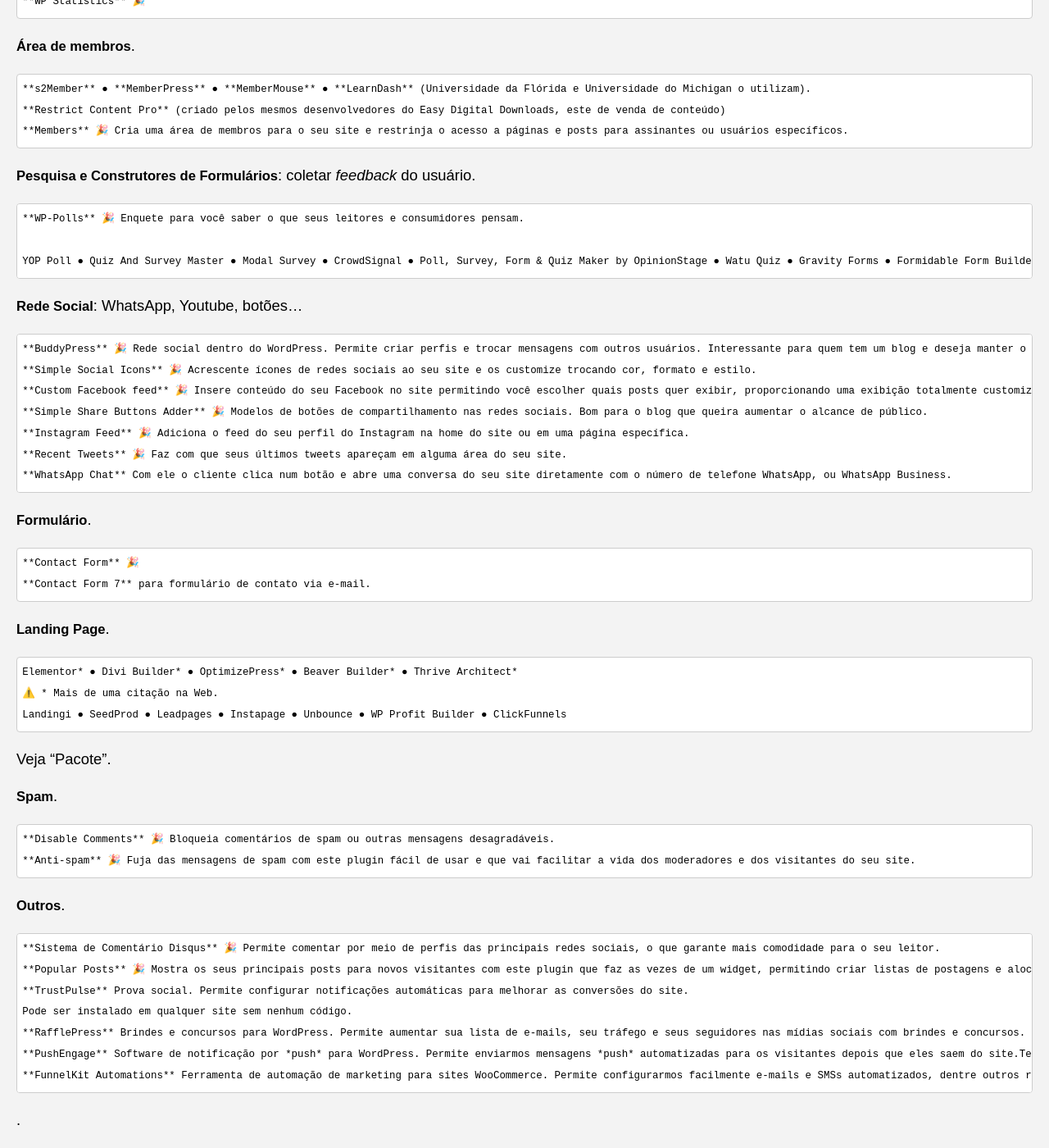
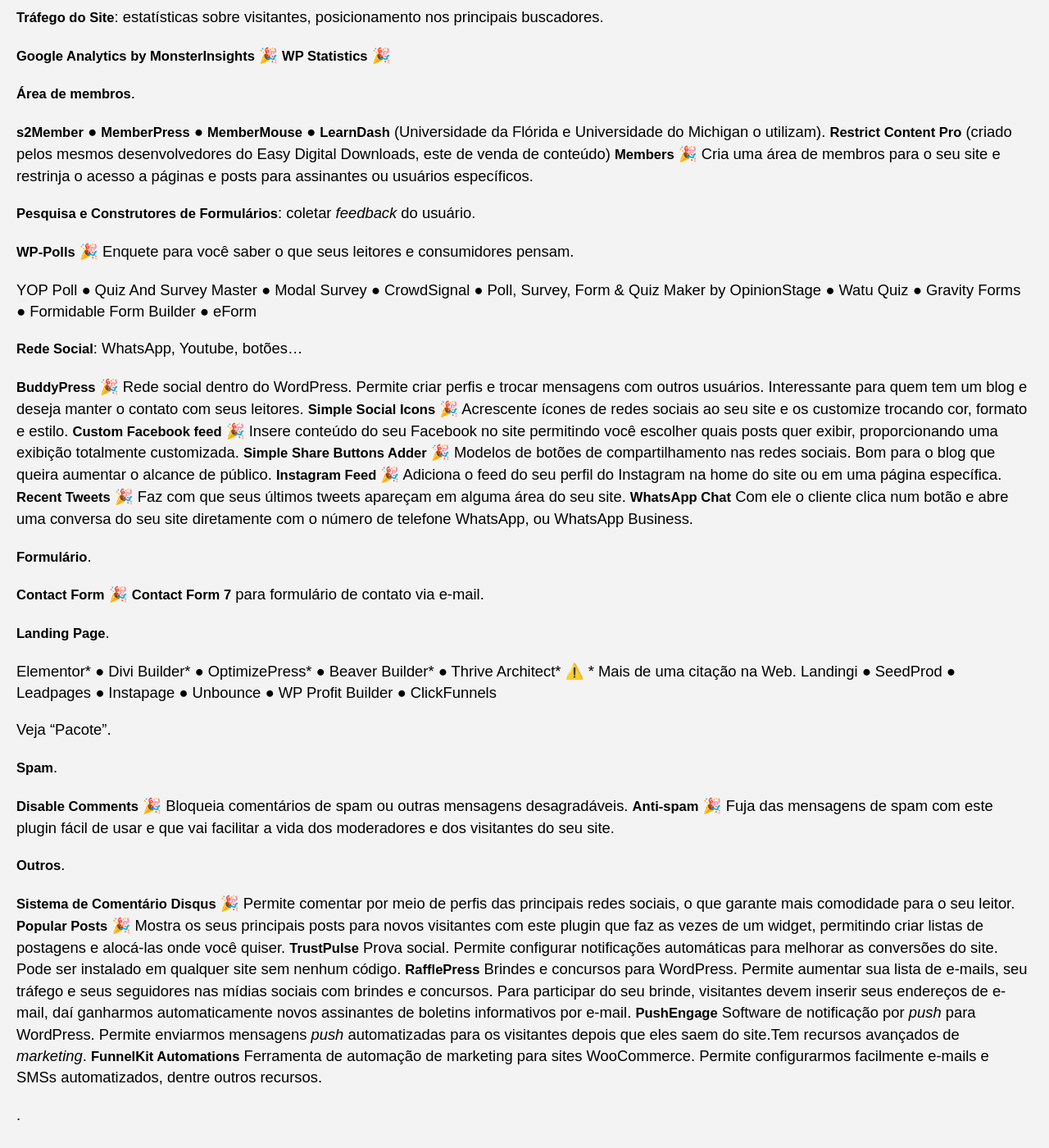
Before and after one commit to Joesynth/joesynth.github.io, a Jekyll site: the page built from _posts/2021-02-07-wordpress-plugins.md, in a window 1280 px wide and 1400 px high, scrolled down 3585 px. Shown: the whole window at 82% size. Built offline with Jekyll 4.4.1, drawn with Linux system fonts in a browser that asks for light colours; some of the changed text lies outside the part shown.

Commit message:
Fix formatting and update plugin descriptions

```diff
--- a/_posts/2021-02-07-wordpress-plugins.md
+++ b/_posts/2021-02-07-wordpress-plugins.md
@@ -23,32 +23,32 @@
 - Outros Plugins
 
 
-<pre>🎉️ Grátis. São os verificados. Isto é, pode haver outros grátis nesta lista e não sabemos.</pre>
+🎉️ Grátis. São os verificados. Isto é, pode haver outros grátis nesta lista e não sabemos.
 
 
 ## Multimídia
 
 **Imagem** (Galeria, *slider*, etc).
 
-<pre>**NextGen Gallery** 🎉️ Crie galerias de fotos mais elaboradas.
+**NextGen Gallery** 🎉️ Crie galerias de fotos mais elaboradas.
 **Meta Slider** 🎉️ Crie sliders (imagens rotativas) otimizados para SEO.
 **Image Widget** 🎉️ Coloque imagens onde você quiser bem como criar slideshows e lightboxes.
-**Imsanity** 🎉️ Fotos automaticamente redimensionadas para tamanhos apropriados. Também é possível estabelecer regras de tamanho e converter imagens no próprio plugin.</pre>
+**Imsanity** 🎉️ Fotos automaticamente redimensionadas para tamanhos apropriados. Também é possível estabelecer regras de tamanho e converter imagens no próprio plugin.
 
 **Áudio / Música**.
 
-<pre>**  Música de fundo** (adicionar).
+**  Música de fundo** (adicionar).
 Elfsight Background Audio player ● Background Music Manager ● MP3 Audio Player ● Compact WordPress Audio Player
 
   **Reprodutores de Áudio**.
 PowerPress Podcasting plugin por Blubrry ● AudioIgniter ● Seriously Simple Podcasting ● Smart Podcast Player ● Audio Player ● Music Player for WooCommerce ● ZoomSounds ● WP Audio Player ● tPlayer ● WavePlayer
 
   **Rádio**.
-Radio Player (SoftLab) ● WP Radio (SoftLab) ● Hero ● Radio Station ● StreamCast ● Luna Web Radio Player</pre>
+Radio Player (SoftLab) ● WP Radio (SoftLab) ● Hero ● Radio Station ● StreamCast ● Luna Web Radio Player
 
 **Vídeo**.
 
-<pre>**YouTube** Permite o *embed* mais fácil de vídeos hospedados no YouTube. Também a criação de galerias e até transmissão ao vivo.</pre>
+**YouTube** Permite o *embed* mais fácil de vídeos hospedados no YouTube. Também a criação de galerias e até transmissão ao vivo.
 
 .
 
@@ -133,99 +147,99 @@
 
 **Tráfego do Site**: estatísticas sobre visitantes, posicionamento nos principais buscadores.
 
-<pre>**Google Analytics by MonsterInsights** 🎉️
-**WP Statistics** 🎉️</pre>
+**Google Analytics by MonsterInsights** 🎉️
+**WP Statistics** 🎉️
 
 **Área de membros**.
 
-<pre>**s2Member** ● **MemberPress** ● **MemberMouse** ● **LearnDash** (Universidade da Flórida e Universidade do Michigan o utilizam).
+**s2Member** ● **MemberPress** ● **MemberMouse** ● **LearnDash** (Universidade da Flórida e Universidade do Michigan o utilizam).
 **Restrict Content Pro** (criado pelos mesmos desenvolvedores do Easy Digital Downloads, este de venda de conteúdo)
-**Members** 🎉️ Cria uma área de membros para o seu site e restrinja o acesso a páginas e posts para assinantes ou usuários específicos.</pre>
+**Members** 🎉️ Cria uma área de membros para o seu site e restrinja o acesso a páginas e posts para assinantes ou usuários específicos.
 
 **Pesquisa e Construtores de Formulários**: coletar *feedback* do usuário.
 
-<pre>**WP-Polls** 🎉️ Enquete para você saber o que seus leitores e consumidores pensam.
+**WP-Polls** 🎉️ Enquete para você saber o que seus leitores e consumidores pensam.
 
-YOP Poll ● Quiz And Survey Master ● Modal Survey ● CrowdSignal ● Poll, Survey, Form &amp; Quiz Maker by OpinionStage ● Watu Quiz ● Gravity Forms ● Formidable Form Builder ● eForm</pre>
+YOP Poll ● Quiz And Survey Master ● Modal Survey ● CrowdSignal ● Poll, Survey, Form &amp; Quiz Maker by OpinionStage ● Watu Quiz ● Gravity Forms ● Formidable Form Builder ● eForm
 
 **Rede Social**: WhatsApp, Youtube, botões...
 
-<pre>**BuddyPress** 🎉️ Rede social dentro do WordPress. Permite criar perfis e trocar mensagens com outros usuários. Interessante para quem tem um blog e deseja manter o contato com seus leitores.
+**BuddyPress** 🎉️ Rede social dentro do WordPress. Permite criar perfis e trocar mensagens com outros usuários. Interessante para quem tem um blog e deseja manter o contato com seus leitores.
 **Simple Social Icons** 🎉️ Acrescente ícones de redes sociais ao seu site e os customize trocando cor, formato e estilo.
 **Custom Facebook feed** 🎉️ Insere conteúdo do seu Facebook no site permitindo você escolher quais posts quer exibir, proporcionando uma exibição totalmente customizada.
 **Simple Share Buttons Adder** 🎉️ Modelos de botões de compartilhamento nas redes sociais. Bom para o blog que queira aumentar o alcance de público.
 **Instagram Feed** 🎉️ Adiciona o feed do seu perfil do Instagram na home do site ou em uma página específica.
 **Recent Tweets** 🎉️ Faz com que seus últimos tweets apareçam em alguma área do seu site.
-**WhatsApp Chat** Com ele o cliente clica num botão e abre uma conversa do seu site diretamente com o número de telefone WhatsApp, ou WhatsApp Business.</pre>
+**WhatsApp Chat** Com ele o cliente clica num botão e abre uma conversa do seu site diretamente com o número de telefone WhatsApp, ou WhatsApp Business.
 
 **Formulário**.
 
-<pre>**Contact Form** 🎉️
-**Contact Form 7** para formulário de contato via e-mail.</pre>
+**Contact Form** 🎉️
+**Contact Form 7** para formulário de contato via e-mail.
 
 **Landing Page**.
 
-<pre>Elementor* ● Divi Builder* ● OptimizePress* ● Beaver Builder* ● Thrive Architect*
+Elementor* ● Divi Builder* ● OptimizePress* ● Beaver Builder* ● Thrive Architect*
 ⚠️ * Mais de uma citação na Web.
-Landingi ● SeedProd ● Leadpages ● Instapage ● Unbounce ● WP Profit Builder ● ClickFunnels</pre>
+Landingi ● SeedProd ● Leadpages ● Instapage ● Unbounce ● WP Profit Builder ● ClickFunnels
 
 Veja "Pacote".
 
 **Spam**.
 
-<pre>**Disable Comments** 🎉️ Bloqueia comentários de spam ou outras mensagens desagradáveis.
-**Anti-spam** 🎉️ Fuja das mensagens de spam com este plugin fácil de usar e que vai facilitar a vida dos moderadores e dos visitantes do seu site.</pre>
+**Disable Comments** 🎉️ Bloqueia comentários de spam ou outras mensagens desagradáveis.
+**Anti-spam** 🎉️ Fuja das mensagens de spam com este plugin fácil de usar e que vai facilitar a vida dos moderadores e dos visitantes do seu site.
 
 
 
 **Outros**.
 
-<pre>**Sistema de Comentário Disqus** 🎉️ Permite comentar por meio de perfis das principais redes sociais, o que garante mais comodidade para o seu leitor.
+**Sistema de Comentário Disqus** 🎉️ Permite comentar por meio de perfis das principais redes sociais, o que garante mais comodidade para o seu leitor.
 **Popular Posts** 🎉️ Mostra os seus principais posts para novos visitantes com este plugin que faz as vezes de um widget, permitindo criar listas de postagens e alocá-las onde você quiser.
 **TrustPulse** Prova social. Permite configurar notificações automáticas para melhorar as conversões do site.
 Pode ser instalado em qualquer site sem nenhum código.
 **RafflePress** Brindes e concursos para WordPress. Permite aumentar sua lista de e-mails, seu tráfego e seus seguidores nas mídias sociais com brindes e concursos. Para participar do seu brinde, visitantes devem inserir seus endereços de e-mail, daí ganharmos automaticamente novos assinantes de boletins informativos por e-mail.
 **PushEngage** Software de notificação por *push* para WordPress. Permite enviarmos mensagens *push* automatizadas para os visitantes depois que eles saem do site.Tem recursos avançados de *marketing*.
-**FunnelKit Automations** Ferramenta de automação de marketing para sites WooCommerce. Permite configurarmos facilmente e-mails e SMSs automatizados, dentre outros recursos.</pre>
+**FunnelKit Automations** Ferramenta de automação de marketing para sites WooCommerce. Permite configurarmos facilmente e-mails e SMSs automatizados, dentre outros recursos.
 
 .
 
 **Videoconferência , Webinar, Google Hangouts**:
 
-<pre>WP WebinarSystem (lida com Google Hangouts)
+WP WebinarSystem (lida com Google Hangouts)
 WPWebinar (lida com Google Hangouts)
 GoToWebinar
 WebinarJam (lida com Google Hangouts)
 Webinars OnAir (lida com Google Hangouts)
 AnyMeeting
 WebinarIgnition (lida não só com o Google Hangouts)
-Digital Samba - videoconferência.</pre>
+Digital Samba - videoconferência.
 
 **bate-papo - automação**:
 
-<pre>**ChatBot** Um chatbot de IA. Permite automatizar facilmente o bate-papo ao vivo em seu site. Tem um construtor, daí não precisa de conhecimentos técnicos ou de codificação. Um usuário entra em contato com o chat ao vivo, daí há suporte ao cliente, reservas, venda de produtos...</pre>
+**ChatBot** Um chatbot de IA. Permite automatizar facilmente o bate-papo ao vivo em seu site. Tem um construtor, daí não precisa de conhecimentos técnicos ou de codificação. Um usuário entra em contato com o chat ao vivo, daí há suporte ao cliente, reservas, venda de produtos...
 
 .
 
 **mídia social - automação**:
 
-<pre>**Smash Balloon** Plug-in de feed de mídia social, utilizado por milhões de sites.
+**Smash Balloon** Plug-in de feed de mídia social, utilizado por milhões de sites.
 5 plug-ins diferentes de mídia social (Facebook, Instagram...).
 Automatiza o conteúdo do seu site exibindo as atividades mais recentes nas mídias sociais, o que pode manter os visitantes envolvidos no site; e pode aumentar sua prova social exibindo seus seguidores de mídia social, comentários e contagens de curtidas.
 Além, o Smash Balloon oferece o plug-in Reviews Feed Pro (permite que você exiba automaticamente as avaliações do Facebook, Google, Yelp e TripAdvisor no WordPress).
 Há versões gratuitas do Smash Balloon para que você possa experimentar antes de comprar.
 **ClickSocial** (Smash Balloon): Automatizar suas postagens em mídias sociais.
-Agenda publicações em mídias sociais diretamente do painel do WordPress.</pre>
+Agenda publicações em mídias sociais diretamente do painel do WordPress.
 
 **Facebook - compartilhar conteúdo do WordPress na rede**: automatizar o compartilhamento de conteúdo do WordPress no Facebook
 
-<pre>Facebook Auto Publish | FS Poster | WP2Social Auto Publish | WP to Buffer | Revive Social | SchedulePress</pre>
+Facebook Auto Publish | FS Poster | WP2Social Auto Publish | WP to Buffer | Revive Social | SchedulePress
 
 .
 
 **e-mail - automação**: e-mail automáticos, autorrespostas, *newsletters*...
 
-<pre>**MailPoet Newsletter** 🎉️ newsletter.
+**MailPoet Newsletter** 🎉️ newsletter.
 **WP Mail SMTP** Permite que você envie facilmente e-mails.
 Há uma versão gratuita dele, e funciona com qualquer SMTP ou provedor de serviços de e-mail.
 **<span class="ILfuVd" ><span class="hgKElc">Constant Contact** Cria séries de e-mail automatizados para estabelecer relacionamentos com clientes, vender produtos etc. Fácil configurar e criar seus próprios boletins informativos por e-mail. Se integra a ferramentas populares de geração de leads (WPForms[newsletter], OptinMonster), para automatizar o processo de geração e acompanhamento de leads.
@@ -234,11 +248,11 @@
 **Jackmail Newsletters** newsletter.
 **MailPress** newsletter.
 **MeeNews** newsletter.
-</pre>
+
 
 **Pacote**: vários recursos.
 
-<pre>**JetPack** é nativo, e com upgrade há mais recursos.
+**JetPack** é nativo, e com upgrade há mais recursos.
 - 🎉️ compartilha posts do seu site no Facebook, por ex.
 
 O acervo Jetpack (Automattic) de ferramentas pode ser usado para automação de atendimento, desenvolvimento de aplicativos e criação de conteúdo (como criar galerias em mosaico, carrosséis de imagens etc).**
@@ -246,33 +260,33 @@
 HubSpot** CRM para pequenas empresas. Gere melhor seus leads e automatiza aspectos do seu mkt on-line. Gratuito, mas há upgrade.
 - Automação de marketing por e-mail.
 - landing page.
-- opt-in duplo (confirmação em duas etapas) para e-mails.</pre>
+- opt-in duplo (confirmação em duas etapas) para e-mails.
 
 **Push notificações**:
 
-<pre>OneSignal | WonderPush | Smart Notifications (Premium) | Gravitec.net | Fire Push (Premium) | PushAssist | Beamer | LetsPush (Premium) | iZooto Web Push Notification | Subscribers</pre>
+OneSignal | WonderPush | Smart Notifications (Premium) | Gravitec.net | Fire Push (Premium) | PushAssist | Beamer | LetsPush (Premium) | iZooto Web Push Notification | Subscribers
 
 ###### Marketing Digital** (SEO)
 
-<pre>**SEO Ultimate** 🎉️
+**SEO Ultimate** 🎉️
 **Google XML Sitemaps** 🎉️
 **WordPress SEO by Yoast**.
-**All In One SEO Pack**.</pre>
+**All In One SEO Pack**.
 
 
 ###### Google: o "chefe"!
 
 O Google tem grande influência na internet. Vide o poder do Google.
 
-<pre>**The Events Calendar** 🎉️ Acrescenta calendário de eventos, mostra onde e quando sua marca estará. Permite linkar os compromissos do calendário direto com o seu Google Agenda e outras ferramentas.**
+**The Events Calendar** 🎉️ Acrescenta calendário de eventos, mostra onde e quando sua marca estará. Permite linkar os compromissos do calendário direto com o seu Google Agenda e outras ferramentas.**
 Wptouch Mobile** 🎉️ Cria um layout perfeito para ser aberto em dispositivos móveis, como tablets e smartphones, para que seu site ganhe pontos com o Google e com os usuários.
 **Smush Image Compression and Optimization** 🎉️ Redimensione, comprima e otimize suas imagens para ocuparem menos espaço e carregar mais rápido.
-**Broken Link Checker** 🎉️ Links. Vasculha seu site e ajuda você a identificar e corrigir links errados ou quebrados.</pre>
+**Broken Link Checker** 🎉️ Links. Vasculha seu site e ajuda você a identificar e corrigir links errados ou quebrados.
 
 **Cache**: Acelera o carregamento do seu site, portanto está relacionado a uma melhor experiência do seu usuário. Assim, pode-se ganhar pontos com o Google.
 
-<pre>**W3 Total Cache** 🎉️
-**WP Fastest Cache** 🎉️</pre>
+**W3 Total Cache** 🎉️
+**WP Fastest Cache** 🎉️
 
 
 ###### Distribuição (de conteúdo)
@@ -310,14 +324,14 @@
 
 **Segurança**.
 
-<pre>**Wordfence Security** 🎉️ Sistema de firewall, login em duas etapas e muito mais.
-**All in One WP Security and Firewall** 🎉️ Diz ser a solução definitiva em proteção de sites WordPress. Ferramentas para fortalecer senha, identifica atividade suspeita e bloqueia tentativas excessivas de login.</pre>
+**Wordfence Security** 🎉️ Sistema de firewall, login em duas etapas e muito mais.
+**All in One WP Security and Firewall** 🎉️ Diz ser a solução definitiva em proteção de sites WordPress. Ferramentas para fortalecer senha, identifica atividade suspeita e bloqueia tentativas excessivas de login.
 
 ***Backup***: Migrar, *backup* do site por questões de segurança
 
-<pre>**WP Clone** 🎉️ Para quem precisa copiar, migrar ou apenas quer fazer do seu site em WordPress .
+**WP Clone** 🎉️ Para quem precisa copiar, migrar ou apenas quer fazer do seu site em WordPress .
 **UpdraftPlus WordPress Backup** 🎉️ Compatível com serviços de cloud, FTP e outras aplicações.
-**Backup Upup** 🎉️ Lida com FTP, pastas na nuvem, email.</pre>
+**Backup Upup** 🎉️ Lida com FTP, pastas na nuvem, email.
 
 
 
@@ -325,12 +339,12 @@
 
 *Layouts* prontos, criação.
 
-<pre>**Page Builder** 🎉️
+**Page Builder** 🎉️
 **WP Maintenance Mode** 🎉️ Restringir o acesso durante período de construção do site ou fazendo alguma modificação estrutural. Plugin cria telas de manutenção e construção para esses momentos.
 **Beaver Builder** 🎉️ Construir páginas com o sistema arrasta e solta.
 **WP Google Maps** 🎉️ O tema que você escolheu não tem conexão com o Google Maps? Este recurso acrescenta o mapa para você e permite ao visitante traçar rotas e fazer pesquisas na região.
 **WooSidebars** 🎉️ Ajuda a criar barras laterais com as informações e páginas mais importantes do seu site.
-**Insert headers and footers** 🎉️ Dê detalhes de profissional ao seu site mesmo nunca tendo feito um site antes! O plugin lhe ajuda a incluir códigos extras e acrescentar outras funcionalidades na parte de cima ou de baixo do seu site.</pre>
+**Insert headers and footers** 🎉️ Dê detalhes de profissional ao seu site mesmo nunca tendo feito um site antes! O plugin lhe ajuda a incluir códigos extras e acrescentar outras funcionalidades na parte de cima ou de baixo do seu site.
 
 
 
@@ -358,26 +370,26 @@
 **Widget Importer &amp; Exporter** 🎉️ Importe e exporte seus widgets de um site para o outro e forma fácil e rápida com este plugin.
 **All In One Favicon** 🎉️ Acrescenta favicons para as páginas do seu site. É possível fazer o upload do seu próprio favicon ou criar um com a ferramenta.
 
-<pre>**Tailor** Ajuda na criação de novos temas para WP.
+**Tailor** Ajuda na criação de novos temas para WP.
 **Login LockDown** Segurança.
 **Maintenance Mode** Modo de manutenção
-**JW Player** Player.</pre>
+**JW Player** Player.
 
 **Para o armazenamento de cache**:
 
-<pre>**WP Super Cache**.
-**Quick Cache (Zen Cache)**.</pre>
+**WP Super Cache**.
+**Quick Cache (Zen Cache)**.
 
 .
 
-<pre>**Advanced Custom Fields** para campos personalizados
+**Advanced Custom Fields** para campos personalizados
 **Yoast Google Analytics For WordPress** Monitor acesso.
 **WooCommerce** para loja virtual.
-**Slider Revolution** para sliders (responsivos).</pre>
+**Slider Revolution** para sliders (responsivos).
 
 Telegram (Nov0!)
 
-<pre>WP Telegram (Auto Post and Notifications) ● Replain ● Telegram Bot &amp; Channel</pre>
+WP Telegram (Auto Post and Notifications) ● Replain ● Telegram Bot &amp; Channel
 
 .
 
```
Also changed, not shown: other parts of _posts/2021-02-07-wordpress-plugins.md (+22 -10 lines).
